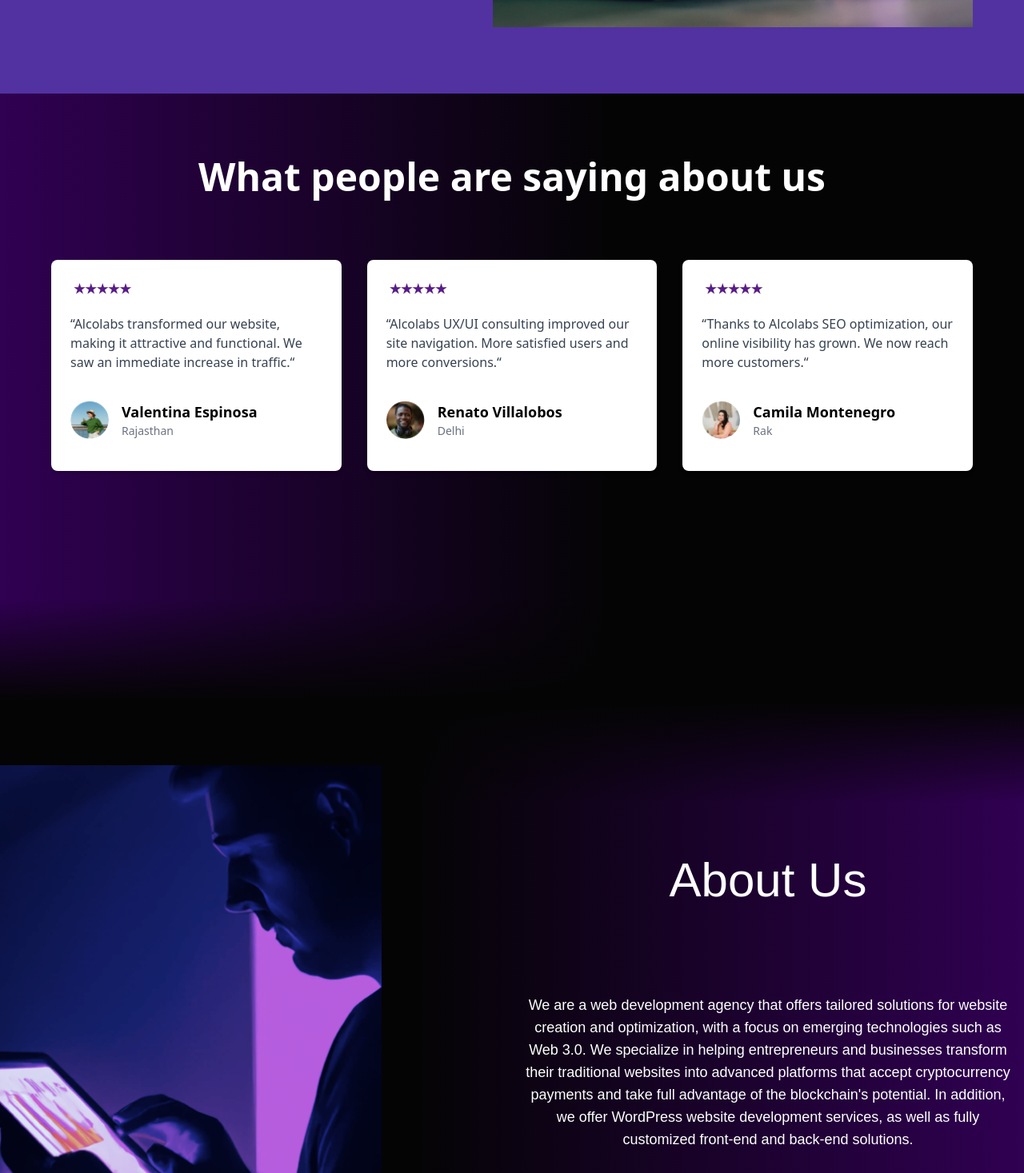
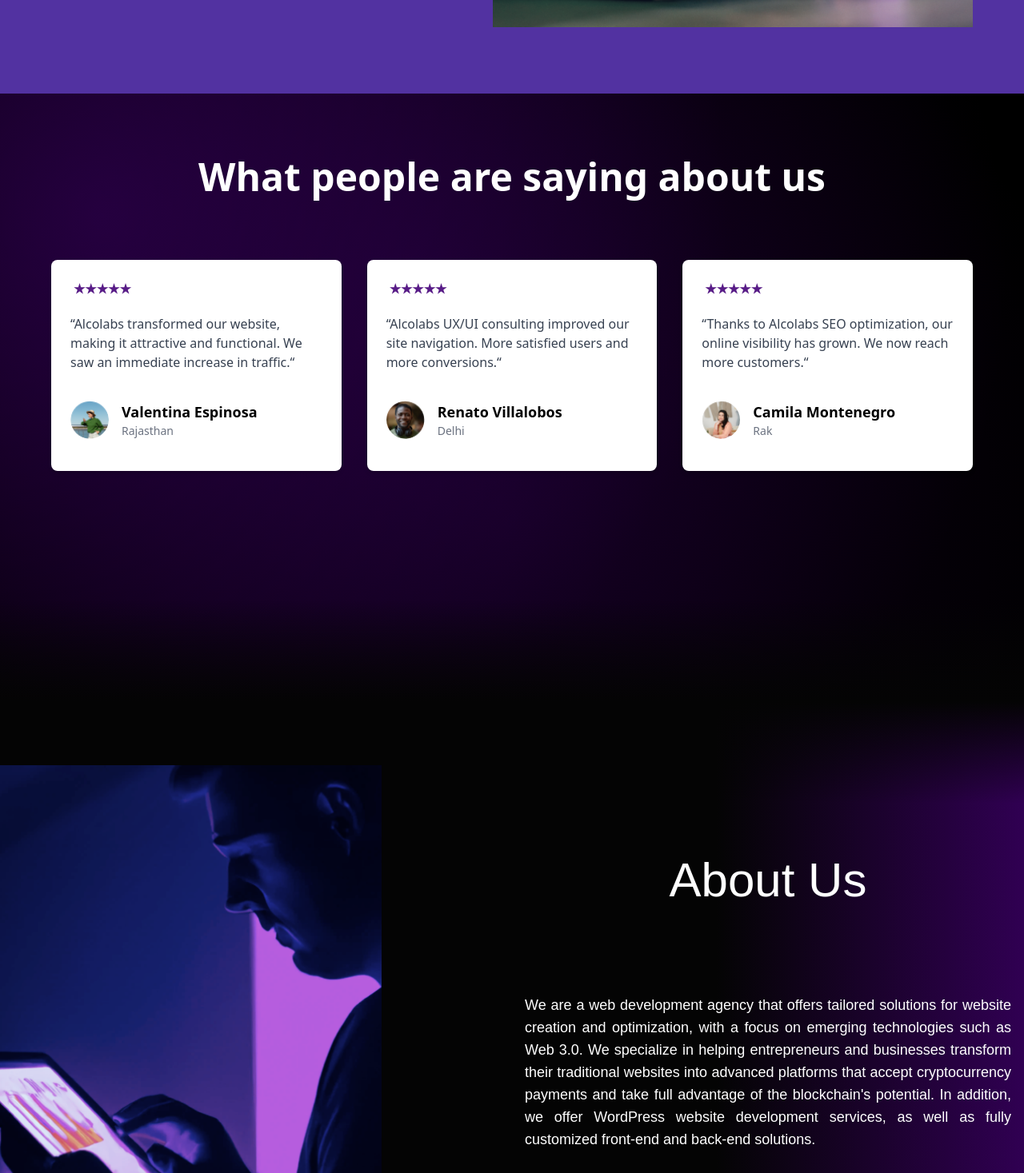
Before and after one commit to Alcolabs-Agency/Web, a Next.js app: page / in a window 1280 px wide. Shown: the part 683-2150 px from the top of the page at 80% size. Built offline with nearby package versions, Linux system fonts and the light colour scheme; a web font is replaced by a local one.

Commit message:
Ajuste de background

```diff
--- a/src/components/AboutUs.tsx
+++ b/src/components/AboutUs.tsx
@@ -6,7 +6,9 @@ const AboutUs = () => {
       id="aboutus"
       className="pt-20 pb-72 mx-auto relative"
       style={{
-        background: 'linear-gradient(90deg, rgba(4,4,4,1) 40%, rgba(48,0,82,1) 100%)',
+        background: `
+          linear-gradient(90deg, rgba(4,4,4,1) 70%, rgba(48,0,82,1) 100%)
+        `,
       }}
     >
       <div className="absolute top-0 left-0 w-full h-32" style={{
@@ -26,7 +28,7 @@ const AboutUs = () => {
 
         <div className="mt-8 md:mt-0 md:w-1/2 text-center text-white px-4">
           <h2 className="text-6xl mb-28 font-SFbold">About Us</h2>
-          <p className="text-lg font-SFregular">
+          <p className="text-lg font-SFregular text-justify">
             We are a web development agency that offers tailored solutions for website creation and optimization, with a focus on emerging technologies such as Web 3.0. We specialize in helping entrepreneurs and businesses transform their traditional websites into advanced platforms that accept cryptocurrency payments and take full advantage of the blockchain&apos;s potential. In addition, we offer WordPress website development services, as well as fully customized front-end and back-end solutions.
           </p>
         </div>
--- a/src/components/Footer.tsx
+++ b/src/components/Footer.tsx
@@ -27,7 +27,7 @@ const Footer = () => {
         <div className="flex justify-end">
 
           <div className="mx-20">
-            <h3 className="text-lg font-semibold text-purple-950 mb-4">Home</h3>
+            <h3 className="text-lg font-semibold text-purple-900 mb-4">Home</h3>
             <ul className="text-left">
               <li className="mb-2">
                 <a href="#aboutus" className="text-white hover:text-purple-200 font-SFmedium">About Us</a>
@@ -42,7 +42,7 @@ const Footer = () => {
           </div>
 
           <div>
-            <h3 className="text-lg font-semibold text-purple-950 mb-4 font-SFmedium">Follow Us</h3>
+            <h3 className="text-lg font-semibold text-purple-900 mb-4 font-SFmedium">Follow Us</h3>
             <ul className="flex flex-col items-start space-y-2">
               <li className="flex items-center space-x-2">
                 <FaLinkedinIn className="text-white hover:text-purple-200" />
--- a/src/components/PeopleComments.tsx
+++ b/src/components/PeopleComments.tsx
@@ -33,7 +33,12 @@ const PeopleComments = () => {
     <section
       className="relative py-20 px-0 pb-72"
       style={{
-        background: 'linear-gradient(90deg, rgba(48,0,82,1) 0%, rgba(4,4,4,1) 60%)',
+        background: `
+          radial-gradient(circle at 10% 20%, rgba(48,0,82,0.7), transparent 60%),
+          radial-gradient(circle at 40% 30%, rgba(48,0,82,0.4), transparent 80%),
+          radial-gradient(circle at 50% 70%, rgba(48,0,82,0.3), transparent 90%),
+          black
+        `,
       }}
     >
       <div className="relative z-10 max-w-6xl mx-auto">
@@ -53,7 +58,7 @@ const PeopleComments = () => {
         </div>
       </div>
 
-
+      {/* Gradiente de transición para suavizar el final */}
       <div className="absolute bottom-0 left-0 w-full h-32" style={{
         background: 'linear-gradient(180deg, rgba(4,4,4,0) 0%, rgba(4,4,4,1) 100%)',
       }}></div>
```
